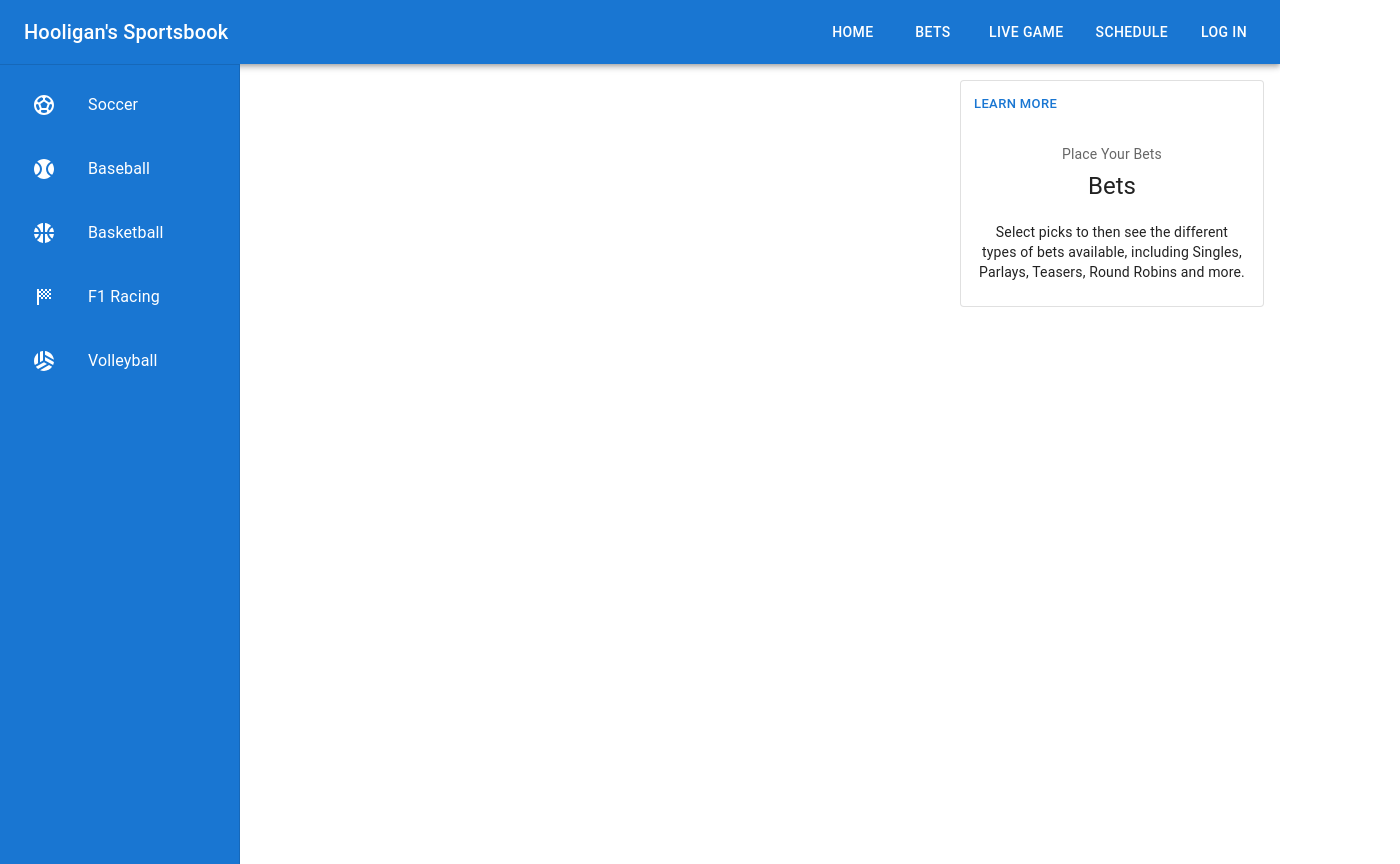
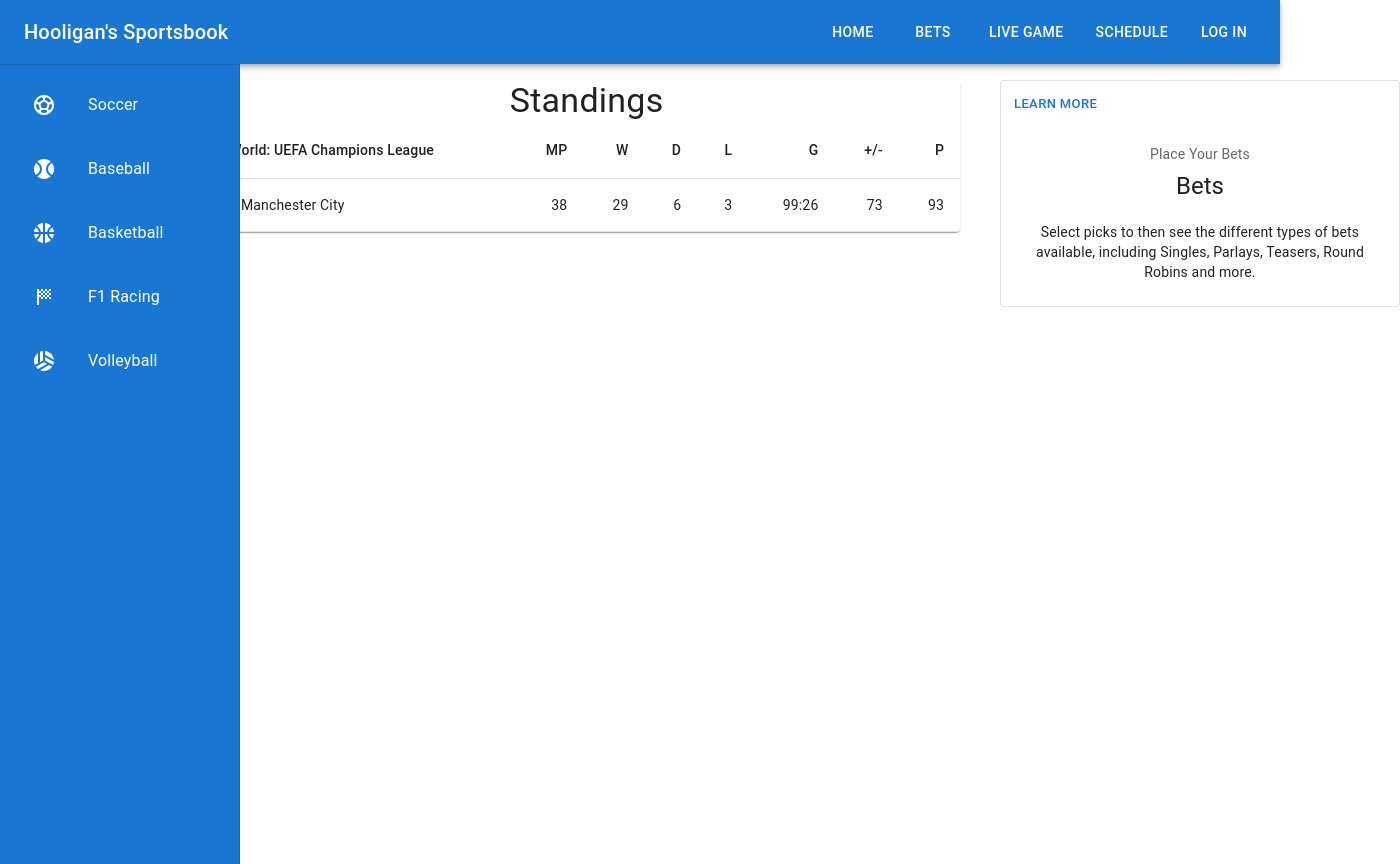
Before and after one commit to npunjani3/hooligansSports, a React (Create React App) app in the folder hooligans/: page /standings in a window 1280 px wide. Shown: the whole page, 1400 px wide, since content can reach past the window. Built offline with nearby package versions, Linux system fonts and the light colour scheme.

Commit message:
Removed apiFootball prebuilt UI function and created one from scratch

```diff
--- a/hooligans/src/App.js
+++ b/hooligans/src/App.js
@@ -1,7 +1,5 @@
 import { Route, Routes } from 'react-router-dom';
 import './App.css';
-import './api-football.css';
-import './widgets.css';
 import './sprite.svg';
 import './soccer_field.png';
 import { Grid } from '@mui/material';
@@ -12,7 +10,7 @@ import { Bets } from './pages/Bets.tsx';
 import { Schedule } from './pages/Schedule.tsx';
 import { Live } from './pages/Live.tsx';
 import OutlinedCard from './components/Card.tsx';
-import { ScheduleWidget } from './components/ScheduleWidget.tsx';
+import { Standings } from './components/Standings.tsx';
 
 
 function App() {
@@ -30,7 +28,7 @@ function App() {
               <Route path="/bets" element={<Bets />}></Route>
               <Route path="/live" element={<Live />}></Route>
               <Route path="/schedule" element={<Schedule />}></Route>
-              <Route path="/scheduleWidget" element={<ScheduleWidget />}></Route>
+              <Route path="/standings" element={<Standings />}></Route>
             </Routes>
           </div>
         </Grid>
--- a/hooligans/src/components/Card.tsx
+++ b/hooligans/src/components/Card.tsx
@@ -6,14 +6,6 @@ import CardContent from '@mui/material/CardContent';
 import Button from '@mui/material/Button';
 import Typography from '@mui/material/Typography';
 
-const bull = (
-  <Box
-    component="span"
-    sx={{ display: 'inline-block', mx: '2px', transform: 'scale(0.8)' }}
-  >
-    •
-  </Box>
-);
 
 const card = (
   <React.Fragment>
@@ -37,7 +29,7 @@ const card = (
 
 export default function OutlinedCard() {
   return (
-    <Box sx={{ minWidth: 275, marginTop: 2, marginRight: 2 }}>
+    <Box sx={{ minWidth: 275, width: '400px', marginTop: 2, marginLeft: '40px' }}>
       <Card variant="outlined">{card}</Card>
     </Box>
   );
--- a/hooligans/src/components/Leftbar.tsx
+++ b/hooligans/src/components/Leftbar.tsx
@@ -55,10 +55,10 @@ export const Leftbar = () => {
                             </ListItem>
                             <Collapse in={openSoccer} timeout="auto" unmountOnExit>
                                 <List component = "div" disablePadding>
-                                    <NavLink to="/scheduleWidget" style={anchorStyle}>
+                                    <NavLink to="/standings" style={anchorStyle}>
                                         <ListItemButton sx={{ pl: 4 }}>
                                             <ListItem >
-                                                <ListItemText primary="UEFA Champions League" />
+                                                <ListItemText primary="MLS" />
                                             </ListItem>
                                         </ListItemButton>
                                     </NavLink>
--- a/hooligans/src/components/LoadWidget.js
+++ /dev/null
@@ -1,24 +0,0 @@
-const LoadWidget = (callback) => {
-    const existingScript = document.getElementById('apiFootball');
-
-
-    if(!existingScript && document.getElementById('holder')) {
-        const parent = document.getElementById('holder');
-        const script = document.createElement('script');
-        script.src = "https://widgets.api-sports.io/2.0.3/widgets.js";
-
-        script.id = 'apiFootball';
-        script.type = "module";
-        parent?.appendChild(script);
-
-        script.onload = () => {
-            if (callback) {
-                callback();
-            }
-        };
-    }
-
-    if(existingScript && callback) callback();
-};
-
-export default LoadWidget;
--- a/hooligans/src/components/ScheduleWidget.tsx
+++ /dev/null
@@ -1,30 +0,0 @@
-import React, { useEffect, useState } from 'react';
-import LoadWidget from './LoadWidget.js';
-
-export const ScheduleWidget = () => {
-    const [loaded, setLoaded] = useState(false);
-
-    useEffect(() => {
-        LoadWidget (() => {
-            setLoaded(true);
-        });
-
-    });
-
-    return (
-        <div id="holder">
-            <div id="wg-api-football-standings"
-                data-host="v3.football.api-sports.io"
-                data-key=""
-                data-league="2"
-                data-team=""
-                data-season="2021"
-                data-theme="false"
-                data-show-errors="true"
-                data-show-logos="true"
-                className="wg_loader">
-            </div>
-            { loaded ? 'loaded' : 'not loaded' }
-        </div>
-    );
-}
--- /dev/null
+++ b/hooligans/src/components/Standings.tsx
@@ -0,0 +1,58 @@
+import { Paper, Table, TableBody, TableCell, TableContainer, TableHead, TableRow, Typography } from '@mui/material';
+
+
+function createData(
+    standing: number,
+    team: string,
+    mp: number,
+    w: number,
+    d: number,
+    l: number,
+    g: string,
+    a: number,
+    p: number
+) {
+    return {standing, team, mp, w, d, l, g, a, p};
+}
+
+const rows = [
+    createData(1, 'Manchester City', 38, 29, 6, 3,'99:26', 73, 93)
+];
+
+export const Standings = () => {
+    return (
+        <TableContainer component={Paper} sx={{marginTop: 2, marginRight: 5}}>
+            <Typography variant="h4" component='div'>Standings</Typography>
+            <Table sx={{minWidth: 700}}>
+                <TableHead>
+                    <TableRow>
+                        <TableCell >World: UEFA Champions League</TableCell>
+                        <TableCell align='right'>MP</TableCell>
+                        <TableCell align='right'>W</TableCell>
+                        <TableCell align='right'>D</TableCell>
+                        <TableCell align='right'>L</TableCell>
+                        <TableCell align='right'>G</TableCell>
+                        <TableCell align='right'>+/-</TableCell>
+                        <TableCell align='right'>P</TableCell>
+                    </TableRow>
+                </TableHead>
+                <TableBody>
+                    {rows.map((row) => (
+                        <TableRow key={row.standing}>
+                            <TableCell component="th" scope="row">
+                                {row.standing} {row.team}
+                            </TableCell>
+                            <TableCell align='right'>{row.mp}</TableCell>
+                            <TableCell align='right'>{row.w}</TableCell>
+                            <TableCell align='right'>{row.d}</TableCell>
+                            <TableCell align='right'>{row.l}</TableCell>
+                            <TableCell align='right'>{row.g}</TableCell>
+                            <TableCell align='right'>{row.a}</TableCell>
+                            <TableCell align='right'>{row.p}</TableCell>
+                        </TableRow>
+                    ))}
+                </TableBody>
+            </Table>
+        </TableContainer>
+    );
+}
```
